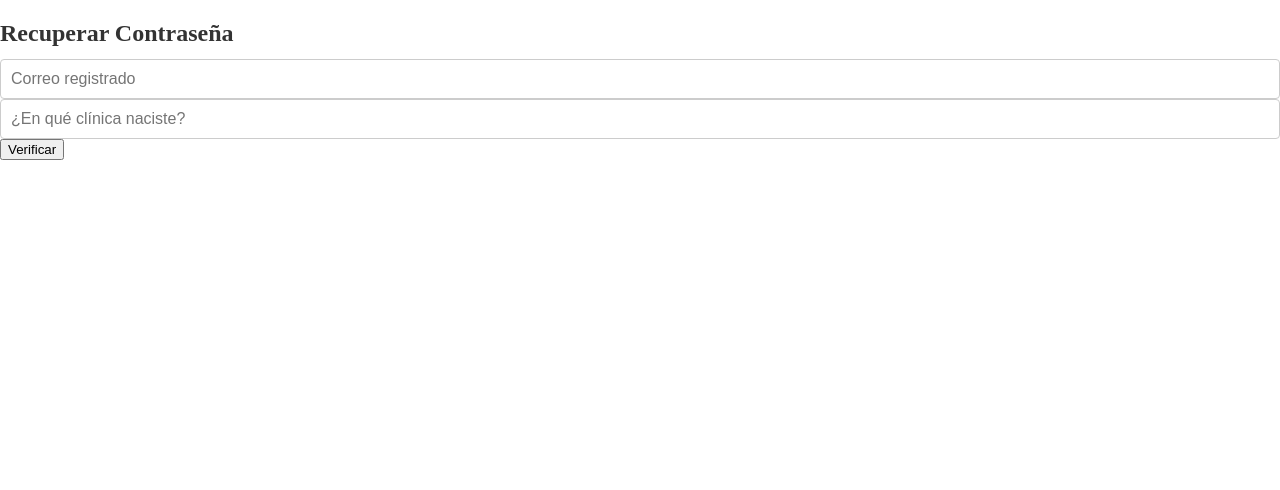
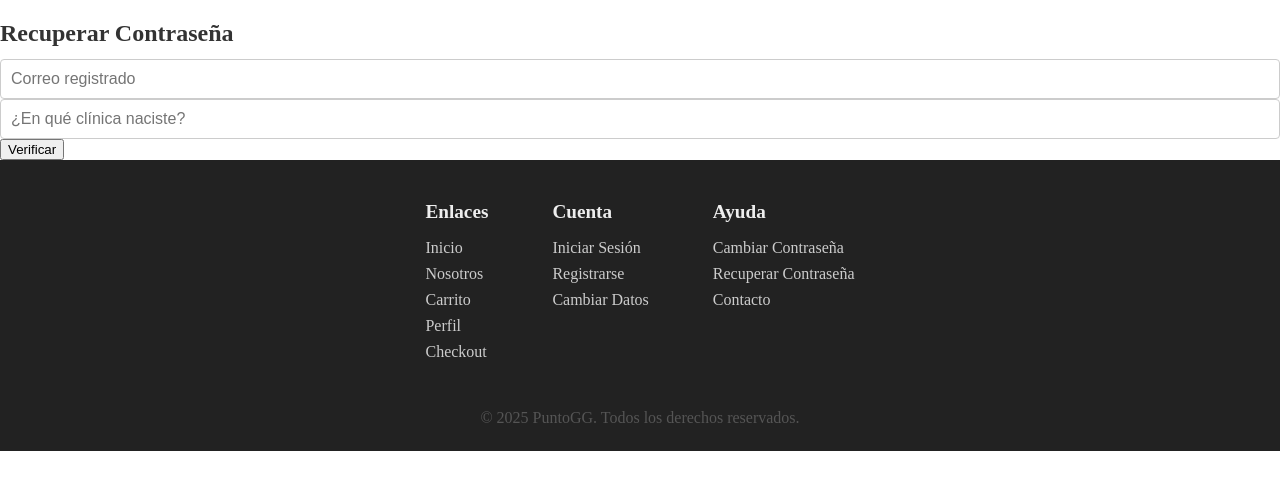
Before and after one commit to micaellodev/g3-progra, a React (Vite) app in the folder frontend/: page /recuperarcontra in a window 1280 px wide. Shown: the top 490 px of the page. Built offline with nearby package versions, Linux system fonts and the light colour scheme.

Commit message:
footer en recuperar contra

```diff
--- a/frontend/src/pages/cliente-admin/RecuperarContra.jsx
+++ b/frontend/src/pages/cliente-admin/RecuperarContra.jsx
@@ -3,7 +3,7 @@ import { useState, useEffect } from 'react';
 import { useNavigate } from 'react-router-dom';
 import TextInput from '../../components/Text/TextInput';
 import styles from '../../styles/TextInput.module.css';
-
+import Footer from '../../components/Footer/Footer';
 function RecuperarContra() {
   const [email, setEmail] = useState('');
   const [respuesta, setRespuesta] = useState('');
@@ -56,6 +56,7 @@ function RecuperarContra() {
   };
 
   return (
+    <>
     <form onSubmit={handleVerificar} className={styles.form}>
       <h2>Recuperar Contraseña</h2>
 
@@ -76,6 +77,8 @@ function RecuperarContra() {
 
       <button type="submit" className={styles.button}>Verificar</button>
     </form>
+    <Footer />
+    </>
   );
 }
 
```
